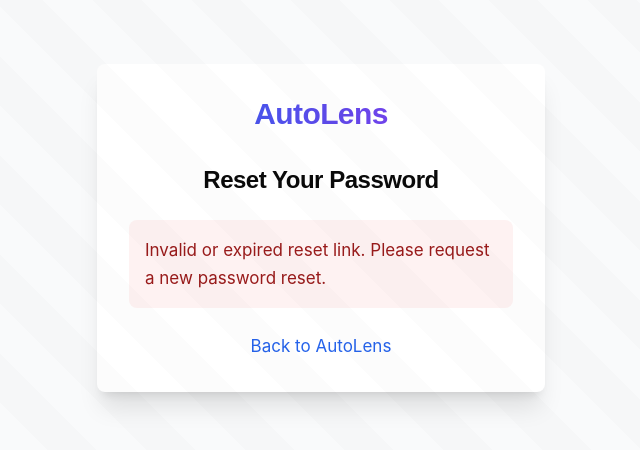
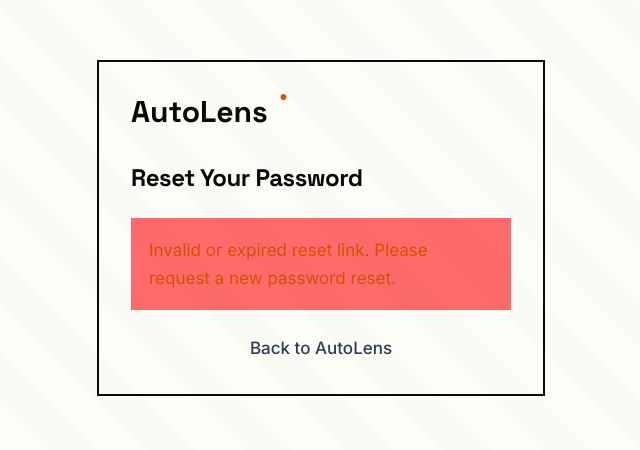
Before and after one commit to xhii/autolens-website, a Next.js app: page /reset-password in a window 1280 px wide. Shown: the part 172-622 px from the top of the page, without its empty margins (319-959 px from the left). Built offline with nearby package versions, Linux system fonts and the light colour scheme; no server answers.

Commit message:
Update reset-password.tsx

```diff
--- a/pages/reset-password.tsx
+++ b/pages/reset-password.tsx
@@ -1,6 +1,7 @@
 import { useState, useEffect } from 'react'
 import { useRouter } from 'next/router'
 import Head from 'next/head'
+import Link from 'next/link'
 import { supabase } from '@/lib/supabase'
 
 export default function ResetPassword() {
@@ -164,22 +165,24 @@
       <Head>
         <title>Reset Password - AutoLens</title>
         <meta name="description" content="Reset your AutoLens password" />
+        <link href="https://fonts.googleapis.com/css2?family=Space+Grotesk:wght@400;500;700&family=Inter:wght@400;500;600&display=swap" rel="stylesheet" />
       </Head>
 
-      <main className="min-h-screen flex items-center justify-center p-4 bg-gray-50 dark:bg-gray-900">
+      <main className="min-h-screen flex items-center justify-center p-4 bg-paper">
         <div className="max-w-md w-full">
-          <div className="bg-white dark:bg-gray-800 rounded-lg shadow-xl p-8">
-            <h1 className="text-3xl font-bold text-center mb-8 bg-gradient-to-r from-blue-600 to-purple-600 bg-clip-text text-transparent">
+          <div className="bg-paper border-2 border-ink p-8 relative">
+            <Link href="/" className="inline-block font-space text-3xl font-bold text-ink relative mb-8">
               AutoLens
-            </h1>
+              <span className="absolute -right-5 -top-2 text-rust text-sm">●</span>
+            </Link>
 
-            <h2 className="text-2xl font-semibold mb-6 text-center">Reset Your Password</h2>
+            <h2 className="text-2xl font-semibold mb-6 font-space">Reset Your Password</h2>
 
             {message && (
-              <div className={`mb-6 p-4 rounded-lg ${
+              <div className={`mb-6 p-4 border-2 ${
                 message.type === 'success'
-                  ? 'bg-green-50 dark:bg-green-900 text-green-800 dark:text-green-200'
-                  : 'bg-red-50 dark:bg-red-900 text-red-800 dark:text-red-200'
+                  ? 'bg-mint bg-opacity-20 border-mint text-ocean'
+                  : 'bg-sunset bg-opacity-20 border-sunset text-rust'
               }`}>
                 {message.text}
               </div>
@@ -188,7 +191,7 @@
             {isValidToken && !message?.type && (
               <form onSubmit={handlePasswordReset} className="space-y-4">
                 <div>
-                  <label htmlFor="password" className="block text-sm font-medium mb-2">
+                  <label htmlFor="password" className="block text-sm font-medium mb-2 text-ocean">
                     New Password
                   </label>
                   <input
@@ -196,7 +199,7 @@
                     id="password"
                     value={password}
                     onChange={(e) => setPassword(e.target.value)}
-                    className="w-full px-4 py-2 border border-gray-300 rounded-lg focus:ring-2 focus:ring-blue-500 focus:border-transparent dark:bg-gray-700 dark:border-gray-600"
+                    className="w-full px-4 py-2 border-2 border-ink focus:ring-2 focus:ring-rust focus:border-rust transition-colors bg-paper"
                     placeholder="Enter new password"
                     required
                     minLength={6}
@@ -204,7 +207,7 @@
                 </div>
 
                 <div>
-                  <label htmlFor="confirmPassword" className="block text-sm font-medium mb-2">
+                  <label htmlFor="confirmPassword" className="block text-sm font-medium mb-2 text-ocean">
                     Confirm Password
                   </label>
                   <input
@@ -212,7 +215,7 @@
                     id="confirmPassword"
                     value={confirmPassword}
                     onChange={(e) => setConfirmPassword(e.target.value)}
-                    className="w-full px-4 py-2 border border-gray-300 rounded-lg focus:ring-2 focus:ring-blue-500 focus:border-transparent dark:bg-gray-700 dark:border-gray-600"
+                    className="w-full px-4 py-2 border-2 border-ink focus:ring-2 focus:ring-rust focus:border-rust transition-colors bg-paper"
                     placeholder="Confirm new password"
                     required
                     minLength={6}
@@ -222,7 +225,7 @@
                 <button
                   type="submit"
                   disabled={loading}
-                  className="w-full py-3 bg-gradient-to-r from-blue-600 to-purple-600 text-white rounded-lg font-semibold hover:from-blue-700 hover:to-purple-700 transition disabled:opacity-50 disabled:cursor-not-allowed"
+                  className="w-full py-3 bg-rust text-paper border-2 border-rust font-semibold hover:transform hover:translate-x-[-2px] hover:translate-y-[-2px] hover:shadow-[4px_4px_0_var(--ink)] transition-all disabled:opacity-50 disabled:cursor-not-allowed"
                 >
                   {loading ? 'Resetting...' : 'Reset Password'}
                 </button>
@@ -230,9 +233,9 @@
             )}
 
             <div className="mt-6 text-center">
-              <a href="/" className="text-blue-600 dark:text-blue-400 hover:underline">
+              <Link href="/" className="text-ocean hover:text-rust transition-colors font-medium">
                 Back to AutoLens
-              </a>
+              </Link>
             </div>
           </div>
         </div>
```
